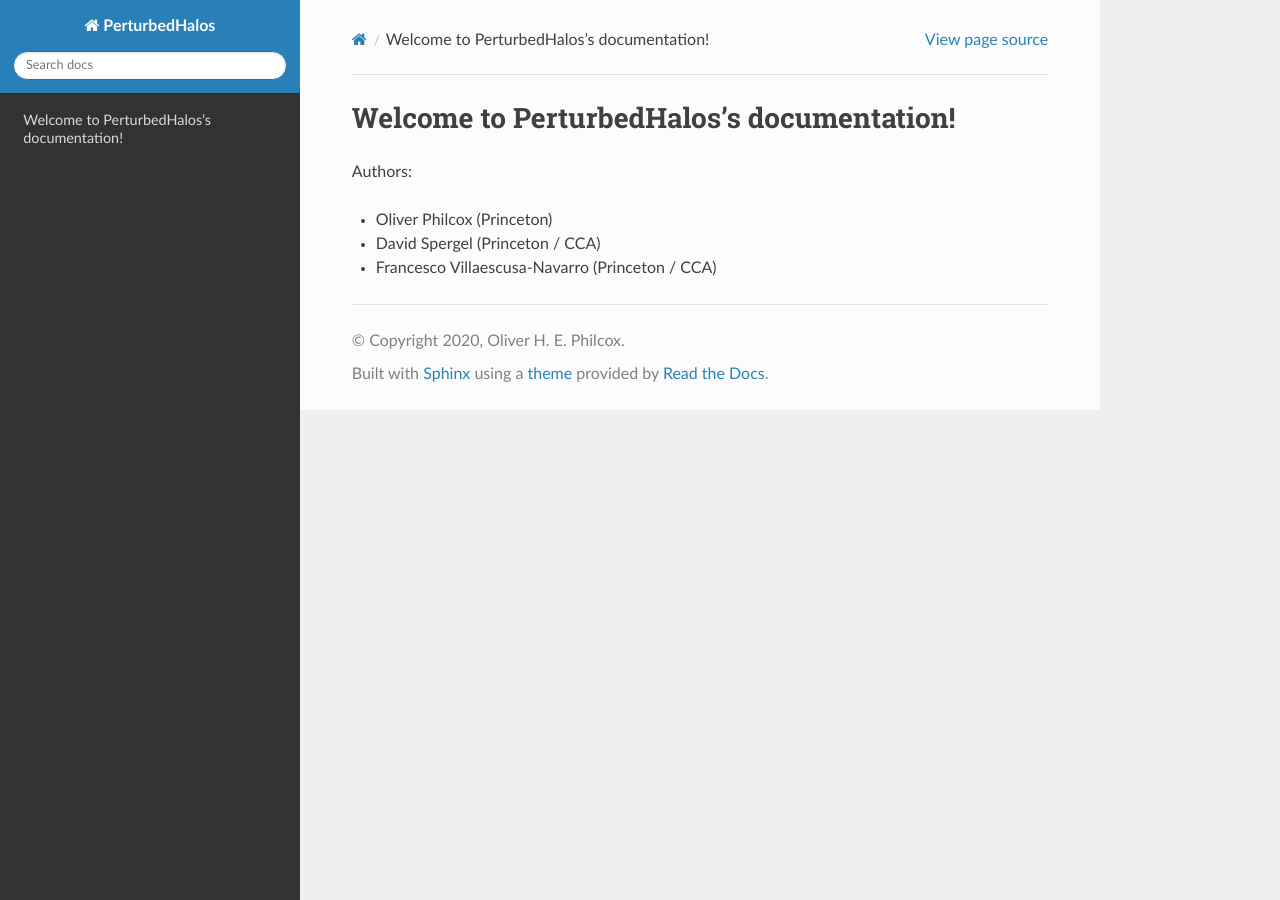
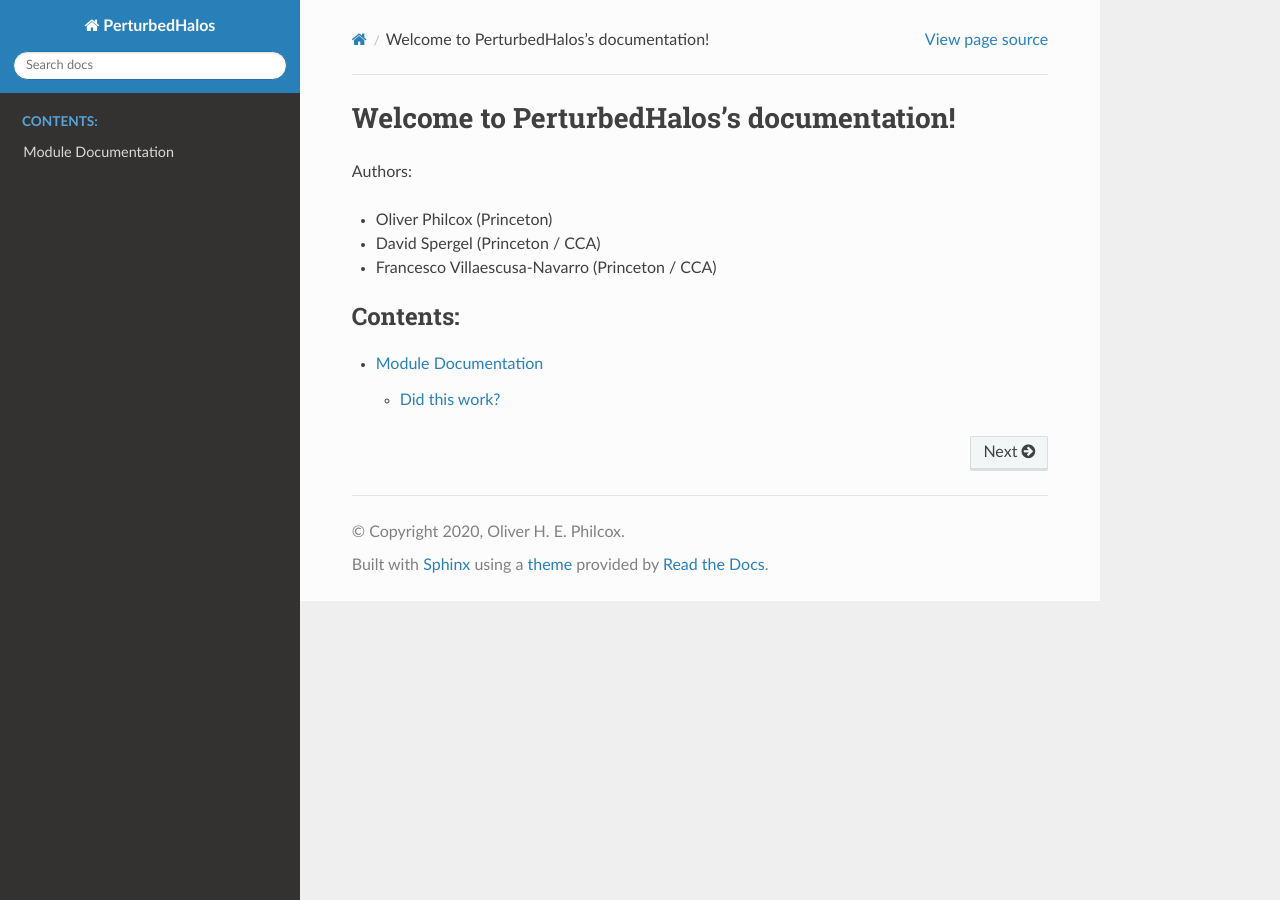
Before and after one commit to oliverphilcox/EffectiveHalos, a Sphinx documentation site: the page built from docs/index.rst, in a window 1280 px wide. Built offline with Sphinx 7.4.7 and the Read the Docs theme 2.0.0, drawn with Linux system fonts in a browser that asks for light colours.

Commit message:
lots of docstrings

```diff
--- a/docs/index.rst
+++ b/docs/index.rst
@@ -15,3 +15,5 @@
 .. toctree::
    :maxdepth: 2
    :caption: Contents:
+
+   module
--- /dev/null
+++ b/docs/module.rst
@@ -0,0 +1,10 @@
+Module Documentation
+=======================
+
+.. autoclass:: PerturbedHalos
+
+
+Did this work?
+--------------
+
+.. autoclass:: python
```
